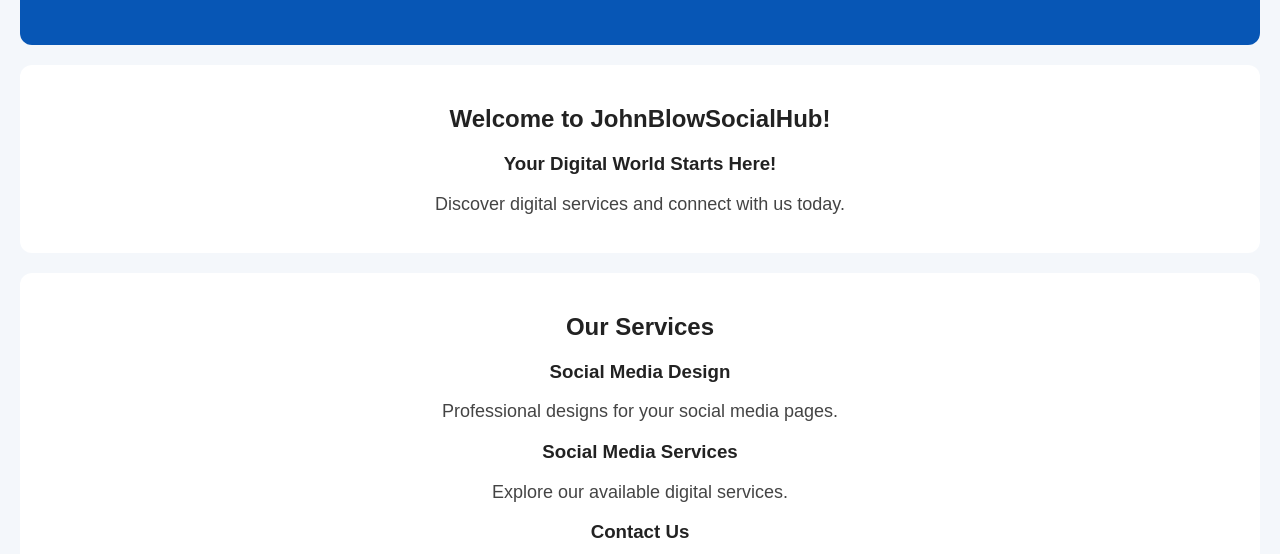
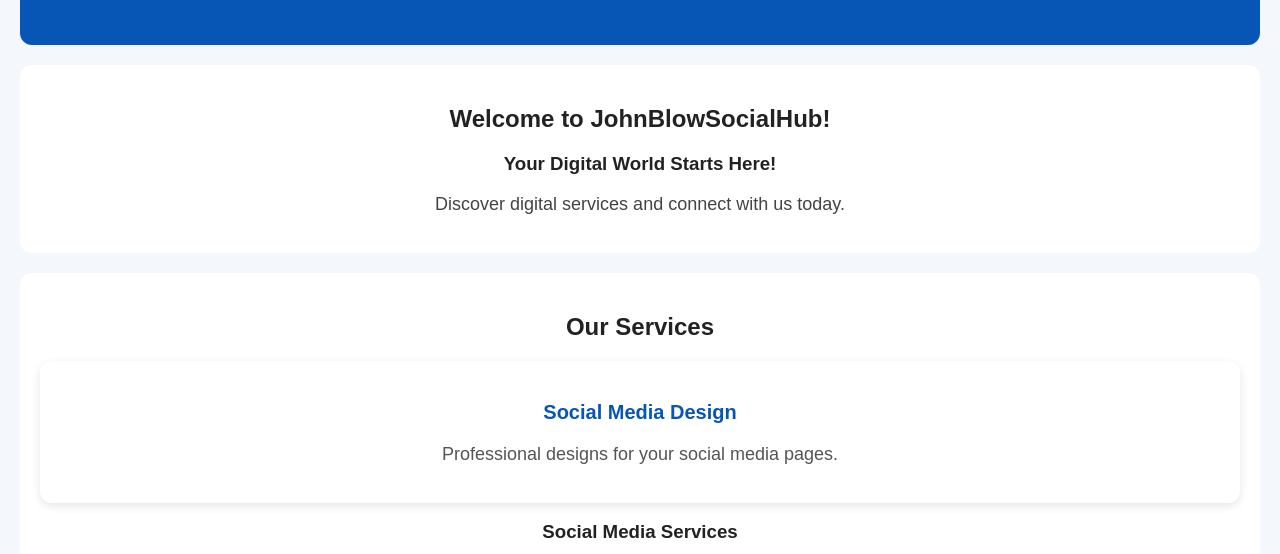
Before and after one commit to anyakorahjohn997-hash/johnblowsocialhub, a plain HTML site: page index.html in a window 1280 px wide. Shown: the part 246-800 px from the top of the page. Drawn offline with Linux system fonts and the light colour scheme.

Commit message:
Update style.css

```diff
--- a/style.css
+++ b/style.css
@@ -89,3 +89,19 @@ header h3 {
 header h1 {
     font-size: 30px;
 }
+.service-card {
+    background-color: white;
+    padding: 20px;
+    margin: 15px 0;
+    border-radius: 12px;
+    box-shadow: 0 3px 10px rgba(0,0,0,0.1);
+}
+
+.service-card h3 {
+    color: #0756b5;
+    font-size: 20px;
+}
+
+.service-card p {
+    color: #555;
+}
```
